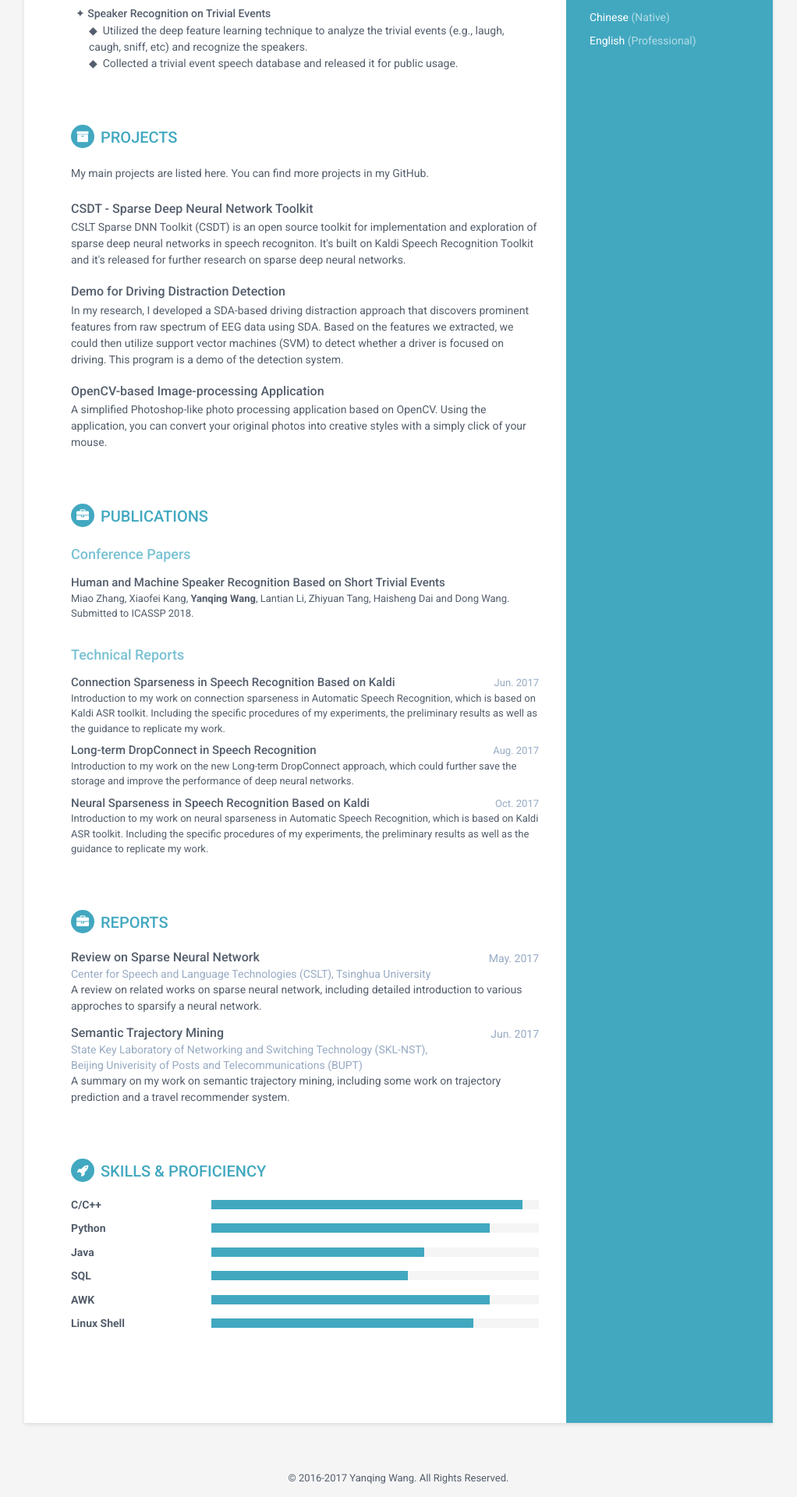
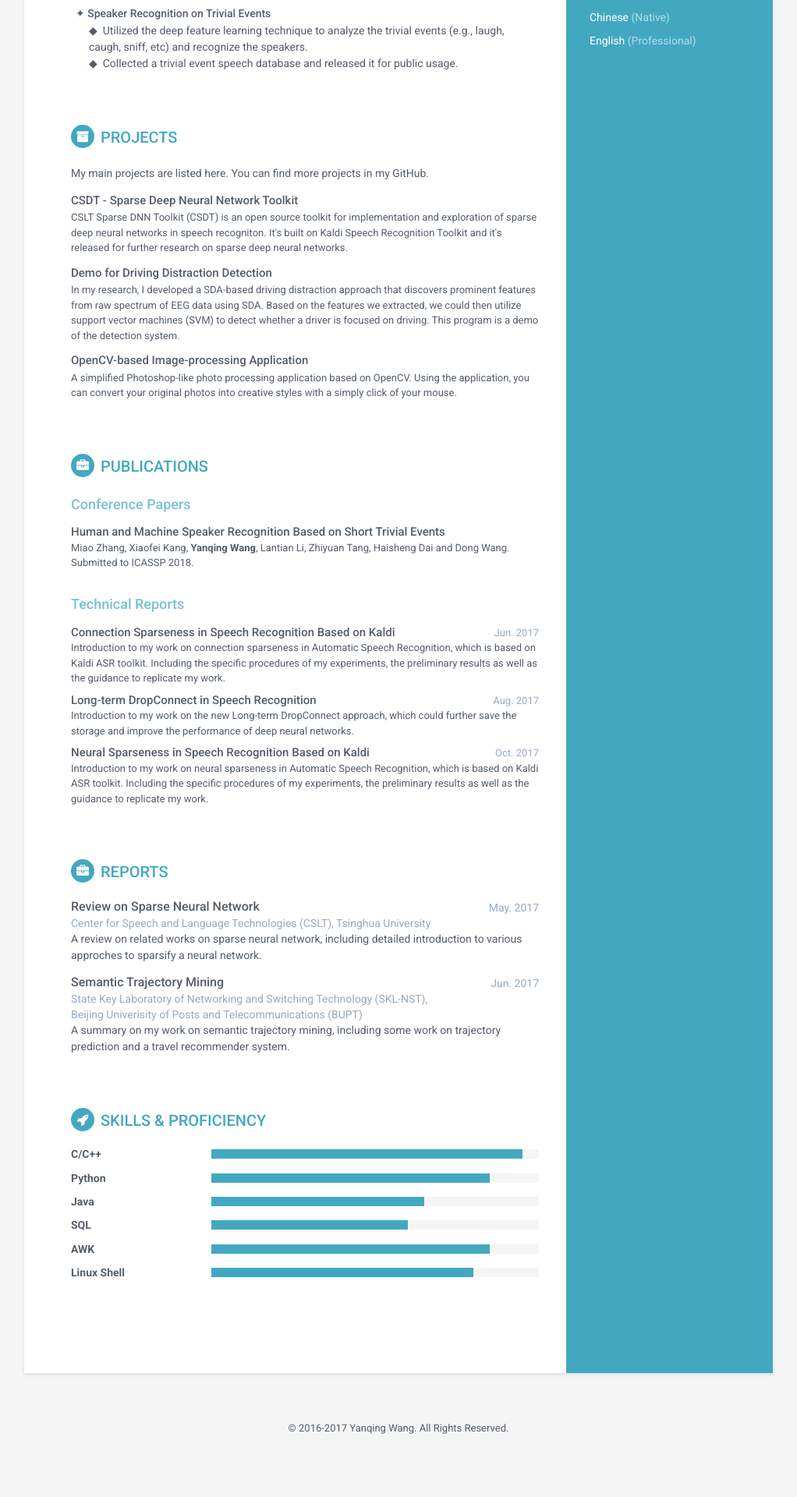
Before and after one commit to saisu123/saisu123.github.io, a Jekyll site: the page built from index.html, in a window 1280 px wide. Shown: the part 691-2611 px from the top of the page at 78% size, without its empty margins (129-1151 px from the left). Built offline with Jekyll 4.4.1, drawn with Linux system fonts in a browser that asks for light colours.

Commit message:
update projects

```diff
--- a/assets/css/styles-6.css
+++ b/assets/css/styles-6.css
@@ -240,11 +240,11 @@ p {
   /* text-indent: 1em; */
 }
 .main-wrapper .details_simple_projects {
-  font-size: 14px;
+  font-size: 13px;
   position: relative;
   overflow: hidden;
   margin-left: 0px;
-  margin-bottom: 4px;
+  margin-bottom: 2px;
   /* text-indent: 1em; */
 }
 .main-wrapper .details_simple_publications {
@@ -314,10 +314,10 @@ p {
 }
 .main-wrapper .project {
   color: #3F4650;
-  font-size: 16px;
+  font-size: 15px;
   font-weight: 500;
-  margin-top: 7px;
-  margin-bottom: 3px;
+  margin-top: 2px;
+  margin-bottom: 2px;
 }
 .main-wrapper .publication {
   color: #3F4650;
```
Also changed, not shown: 1 other file.
